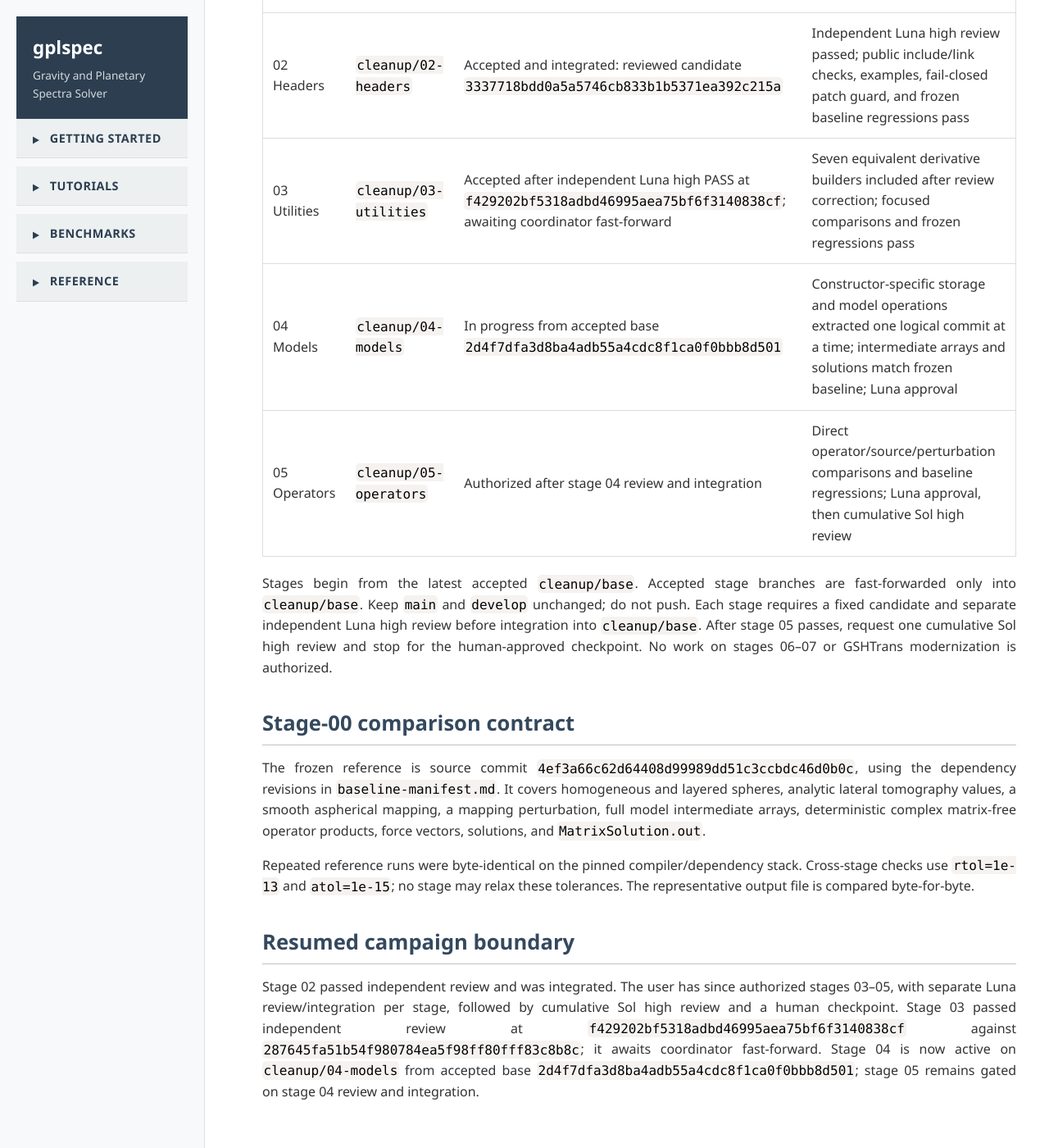
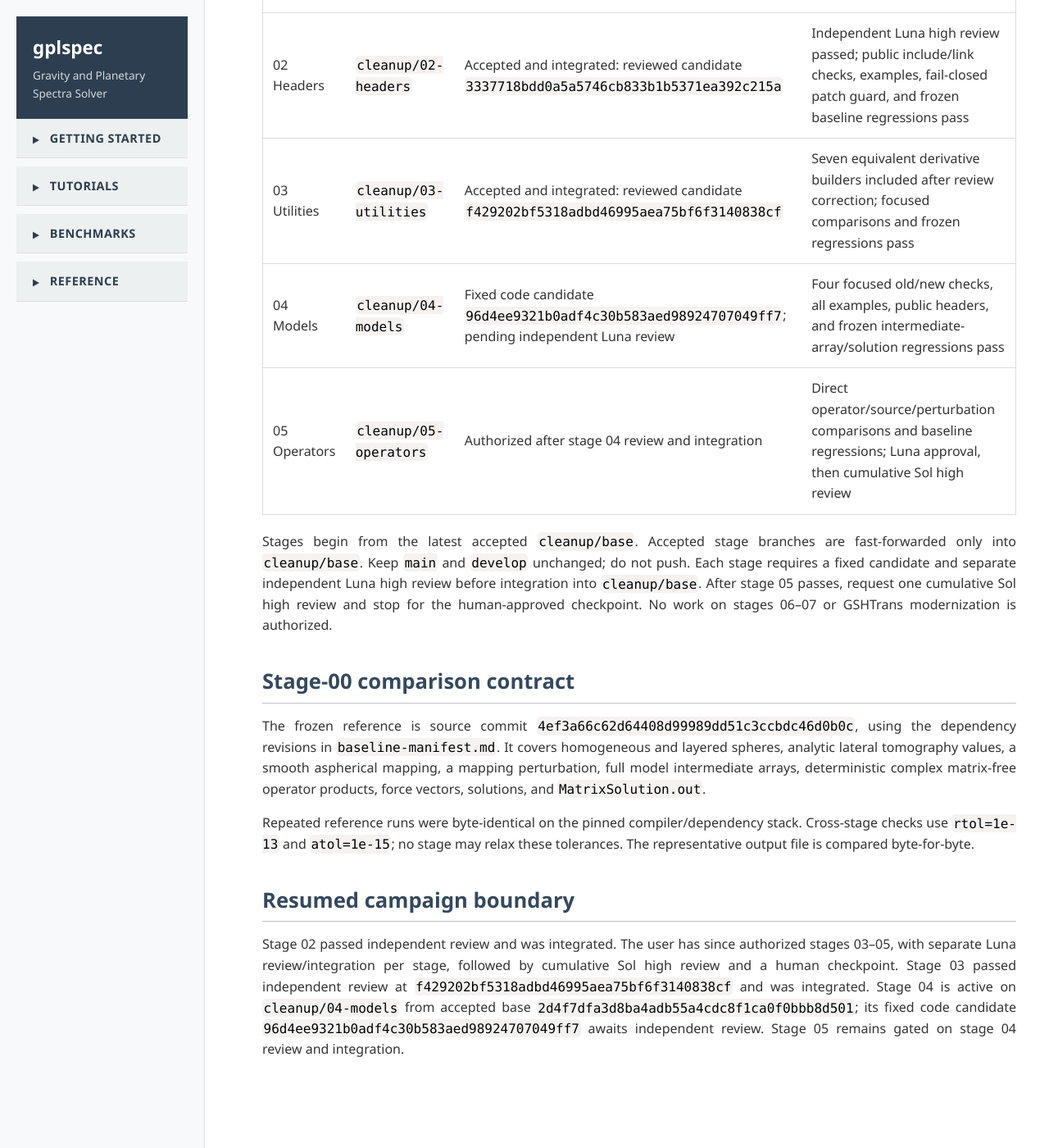
Before and after one commit to adcm2/gplspec, a Jekyll site: the page built from docs/cleanup/campaign.md, in a window 1280 px wide and 1400 px high, scrolled down 675 px. Shown: the whole window at 82% size. Built offline with Jekyll 4.4.1, drawn with Linux system fonts in a browser that asks for light colours; nearby versions of some CDN libraries; our own code applies the rules of GitHub Pages for plain Markdown files; after the commit the page ends 2024 px from its top, so only the background shows below that.

Commit message:
Record stage 04 candidate handoff

```diff
--- a/docs/cleanup/campaign.md
+++ b/docs/cleanup/campaign.md
@@ -9,8 +9,8 @@ This campaign extracts existing GPLSpec/GSHTrans functionality while preserving
 | 00 Baseline | `cleanup/00-baseline` | Accepted after independent Luna review of `dece12e59f86de59978e6cccfe684e22b4fcb06e` | Pinned reproducible build, immutable original-source reference, repeatable five-fixture regression and output check |
 | 01 Hygiene | `cleanup/01-hygiene` | Accepted after independent Luna PASS at `3f7ccf46625d5b09d13d966c58573d437deb5c99` | Documented deletion/interface decisions; examples and baseline regressions pass; Luna approval |
 | 02 Headers | `cleanup/02-headers` | Accepted and integrated: reviewed candidate `3337718bdd0a5a5746cb833b1b5371ea392c215a` | Independent Luna high review passed; public include/link checks, examples, fail-closed patch guard, and frozen baseline regressions pass |
-| 03 Utilities | `cleanup/03-utilities` | Accepted after independent Luna high PASS at `f429202bf5318adbd46995aea75bf6f3140838cf`; awaiting coordinator fast-forward | Seven equivalent derivative builders included after review correction; focused comparisons and frozen regressions pass |
-| 04 Models | `cleanup/04-models` | In progress from accepted base `2d4f7dfa3d8ba4adb55a4cdc8f1ca0f0bbb8d501` | Constructor-specific storage and model operations extracted one logical commit at a time; intermediate arrays and solutions match frozen baseline; Luna approval |
+| 03 Utilities | `cleanup/03-utilities` | Accepted and integrated: reviewed candidate `f429202bf5318adbd46995aea75bf6f3140838cf` | Seven equivalent derivative builders included after review correction; focused comparisons and frozen regressions pass |
+| 04 Models | `cleanup/04-models` | Fixed code candidate `96d4ee9321b0adf4c30b583aed98924707049ff7`; pending independent Luna review | Four focused old/new checks, all examples, public headers, and frozen intermediate-array/solution regressions pass |
 | 05 Operators | `cleanup/05-operators` | Authorized after stage 04 review and integration | Direct operator/source/perturbation comparisons and baseline regressions; Luna approval, then cumulative Sol high review |
 
 Stages begin from the latest accepted `cleanup/base`. Accepted stage branches are fast-forwarded only into `cleanup/base`. Keep `main` and `develop` unchanged; do not push. Each stage requires a fixed candidate and separate independent Luna high review before integration into `cleanup/base`. After stage 05 passes, request one cumulative Sol high review and stop for the human-approved checkpoint. No work on stages 06–07 or GSHTrans modernization is authorized.
@@ -23,4 +23,4 @@ Repeated reference runs were byte-identical on the pinned compiler/dependency st
 
 ## Resumed campaign boundary
 
-Stage 02 passed independent review and was integrated. The user has since authorized stages 03–05, with separate Luna review/integration per stage, followed by cumulative Sol high review and a human checkpoint. Stage 03 passed independent review at `f429202bf5318adbd46995aea75bf6f3140838cf` against `287645fa51b54f980784ea5f98ff80fff83c8b8c`; it awaits coordinator fast-forward. Stage 04 is now active on `cleanup/04-models` from accepted base `2d4f7dfa3d8ba4adb55a4cdc8f1ca0f0bbb8d501`; stage 05 remains gated on stage 04 review and integration.
+Stage 02 passed independent review and was integrated. The user has since authorized stages 03–05, with separate Luna review/integration per stage, followed by cumulative Sol high review and a human checkpoint. Stage 03 passed independent review at `f429202bf5318adbd46995aea75bf6f3140838cf` and was integrated. Stage 04 is active on `cleanup/04-models` from accepted base `2d4f7dfa3d8ba4adb55a4cdc8f1ca0f0bbb8d501`; its fixed code candidate `96d4ee9321b0adf4c30b583aed98924707049ff7` awaits independent review. Stage 05 remains gated on stage 04 review and integration.
```
Also changed, not shown: docs/cleanup/stage-04-decisions.md (+1 -1 lines), docs/cleanup/stage-04-handoff.md (added, +14 -0 lines), implementation_status.md (+3 -1 lines).
